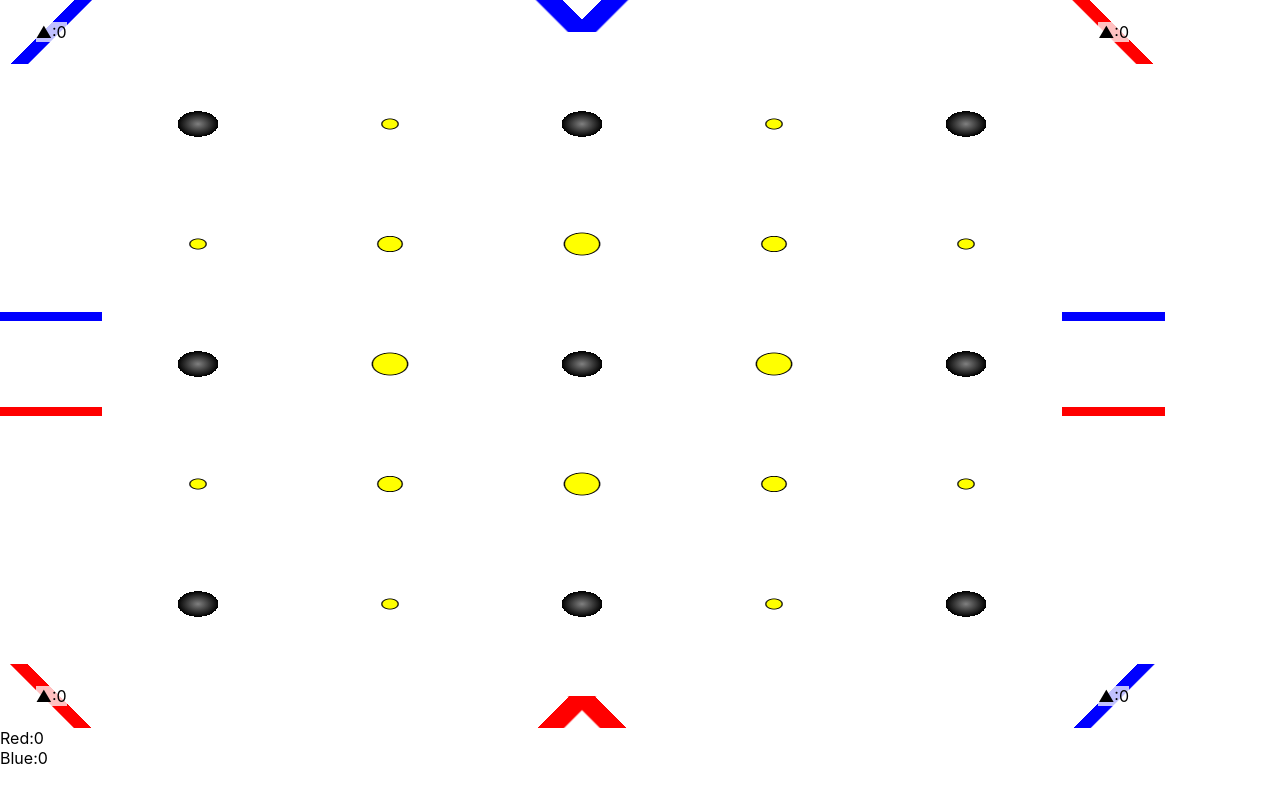
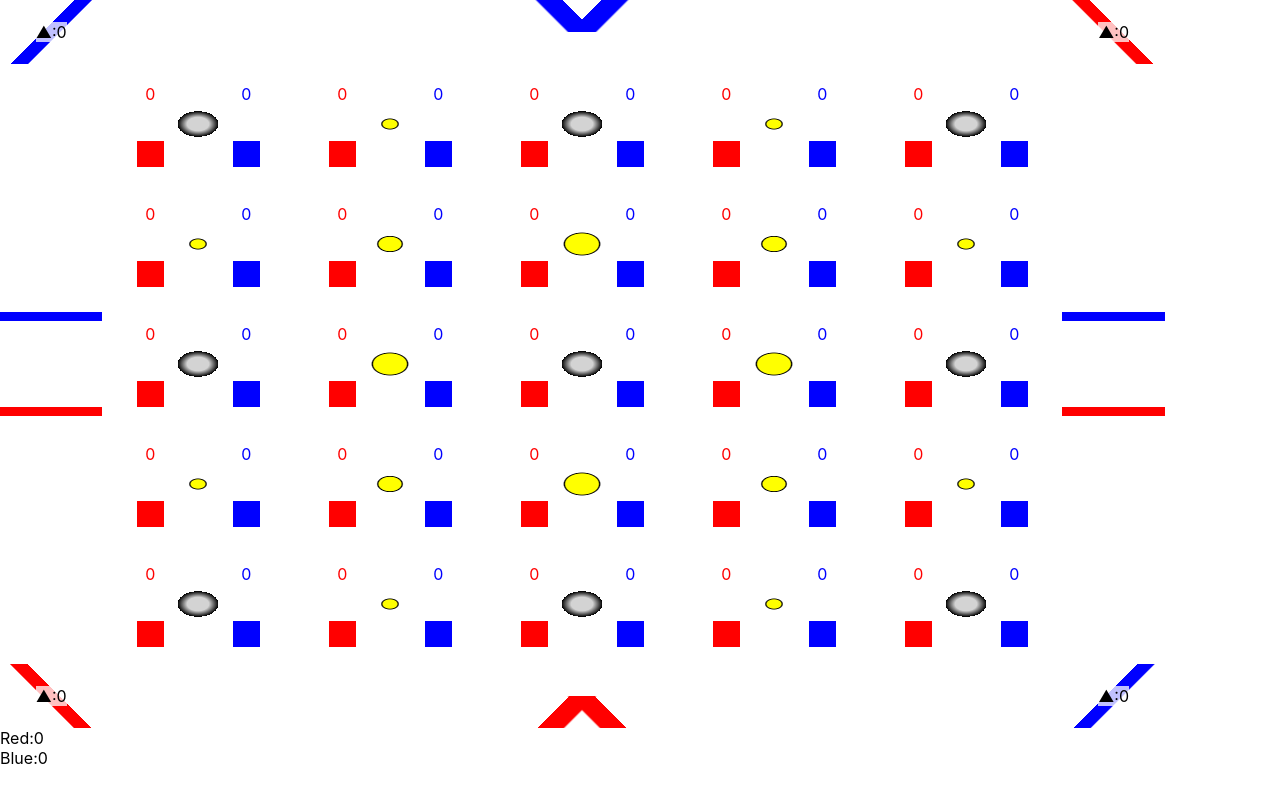
Before and after one commit to kevinfrei/ScoreBoard, a React (Create React App) app: page / in a window 1280 px wide. Built offline with nearby package versions, Linux system fonts and the light colour scheme.

Commit message:
Scoring is wrong, but interaction seems to work

```diff
--- a/src/App.css
+++ b/src/App.css
@@ -17,6 +17,7 @@
 
 .tscore {
   background-color: #ffffffc0;
+  cursor: default;
 }
 
 .corner.red {
@@ -79,17 +80,89 @@
 }
 
 .normal.ground {
-  background: radial-gradient(gray 0%, black 15%, transparent 15%);
+  background: radial-gradient(
+    lightgray 0%,
+    lightgray 8%,
+    black 15%,
+    transparent 15%
+  );
+}
+.normal.ground.red {
+  background: radial-gradient(red 0%, red 3%, black 15%, transparent 15%);
+}
+.normal.ground.blue {
+  background: radial-gradient(
+    lightblue 0%,
+    blue 5%,
+    black 15%,
+    transparent 15%
+  );
 }
 
 .normal.low {
   background: radial-gradient(yellow 0%, yellow 5%, black 6%, transparent 7%);
 }
+.normal.low.red {
+  background: radial-gradient(red 0%, red 5%, black 6%, transparent 7%);
+}
+
+.normal.low.blue {
+  background: radial-gradient(blue 0%, blue 5%, black 6%, transparent 7%);
+}
 
 .normal.medium {
   background: radial-gradient(yellow 0%, yellow 8%, black 9%, transparent 10%);
 }
+.normal.medium.red {
+  background: radial-gradient(red 0%, red 8%, black 9%, transparent 10%);
+}
+.normal.medium.blue {
+  background: radial-gradient(blue 0%, blue 8%, black 9%, transparent 10%);
+}
 
 .normal.high {
-  background: radial-gradient(yellow 0%, yellow 12%, black 13%, transparent 14%);
+  background: radial-gradient(
+    yellow 0%,
+    yellow 12%,
+    black 13%,
+    transparent 14%
+  );
 }
+.normal.high.red {
+  background: radial-gradient(red 0%, red 12%, black 13%, transparent 14%);
+}
+.normal.high.blue {
+  background: radial-gradient(blue 0%, blue 12%, black 13%, transparent 14%);
+}
+
+.normal {
+  display: grid;
+  grid-template-columns: 1fr 1fr;
+  grid-template-rows: 1fr 1fr;
+  align-items: center;
+  justify-items: center;
+}
+
+.redscore,
+.redclick {
+  color: red;
+}
+
+.bluescore,
+.blueclick {
+  color: blue;
+}
+
+.redclick,
+.blueclick {
+  height: 20pt;
+  width: 20pt;
+}
+
+.redclick {
+  background-color: red;
+}
+
+.blueclick {
+  background-color: blue;
+}
--- a/src/App.tsx
+++ b/src/App.tsx
@@ -1,9 +1,8 @@
-import React from 'react';
-import { RecoilRoot, useRecoilValue } from 'recoil';
+import { RecoilRoot, useRecoilCallback, useRecoilValue } from 'recoil';
 import { getPos, JScore, junctionValueRC, RowCol } from './Scoring';
+import { blueScore, junctions, redScore } from './State';
 
 import './App.css';
-import { blueScore, junctions, redScore, useMyTransaction } from './State';
 
 function TerminalScore({ score }: { score: JScore }): JSX.Element {
   if (!score) {
@@ -21,7 +20,14 @@ type pieceProps = classType & RowCol;
 function Corner({ className, row, col }: pieceProps): JSX.Element {
   // increase the score for this corner when clicked
   const score = useRecoilValue(junctions(getPos({ row, col })));
-  const incScore = useMyTransaction(({ get, set }) => () => {});
+  const incScore = useRecoilCallback(({ set }) => () => {
+    const jnc = junctions(getPos({ row, col }));
+    if (row === col) {
+      set(jnc, (cur) => ({ ...cur, blue: cur.blue + 1 }));
+    } else {
+      set(jnc, (cur) => ({ ...cur, red: cur.red + 1 }));
+    }
+  });
   return (
     <div className={`term corner ${className || ''}`} onClick={incScore}>
       <TerminalScore score={score} />
@@ -37,8 +43,31 @@ function HEdge({ className }: classType): JSX.Element {
   return <div className={`term h-edge ${className || ''}`} />;
 }
 
-function Full({ className }: pieceProps): JSX.Element {
-  return <div className={`term normal ${className || ''}`} />;
+function Full({ className, row, col }: pieceProps): JSX.Element {
+  // increase the score for this corner when clicked
+  const score = useRecoilValue(junctions(getPos({ row, col })));
+  const incBlue = useRecoilCallback(({ set }) => () => {
+    const jnc = junctions(getPos({ row, col }));
+    set(jnc, (cur): JScore => ({ ...cur, blue: cur.blue + 1, owner: 'b' }));
+  });
+  const incRed = useRecoilCallback(({ set }) => () => {
+    const jnc = junctions(getPos({ row, col }));
+    set(jnc, (cur): JScore => ({ ...cur, red: cur.red + 1, owner: 'r' }));
+  });
+  const own = score.owner
+    ? score.owner.toLowerCase() === 'r'
+      ? ' red'
+      : ' blue'
+    : '';
+  const cn = `${className || ''}${own}`;
+  return (
+    <div className={`term normal ${cn}`}>
+      <div className="redscore">{score.red}</div>
+      <div className="bluescore">{score.blue}</div>
+      <div className="redclick" onClick={incRed} />
+      <div className="blueclick" onClick={incBlue} />
+    </div>
+  );
 }
 
 function Junction({ row, col }: RowCol): JSX.Element {
--- a/src/State.ts
+++ b/src/State.ts
@@ -1,5 +1,5 @@
-import { atomFamily, RecoilState, RecoilValueReadOnly, selector, useRecoilCallback } from "recoil";
-import { getRC, JScore, junctionValue } from "./Scoring";
+import { atomFamily, RecoilState, RecoilValueReadOnly, selector } from 'recoil';
+import { getRC, JScore, junctionValue } from './Scoring';
 
 export const junctions = atomFamily<JScore, number>({
   key: 'junction',
@@ -68,18 +68,3 @@ export type MyTransactionInterface = {
   ) => void;
   reset: <T>(recoilVal: RecoilState<T>) => void;
 };
-
-type FnType<Args extends readonly unknown[], Return> = (
-  ...args: Args
-) => Return;
-
-// useRecoilTransaction hook
-export function useMyTransaction<Args extends readonly unknown[], Return>(
-  fn: (ntrface: MyTransactionInterface) => FnType<Args, Return>,
-): FnType<Args, Return> {
-  return useRecoilCallback(({ set, reset, snapshot }) => {
-    const get = <T>(recoilVal: RecoilState<T> | RecoilValueReadOnly<T>) =>
-      snapshot.getLoadable(recoilVal).getValue();
-    return fn({ set, reset, get });
-  });
-}
```
